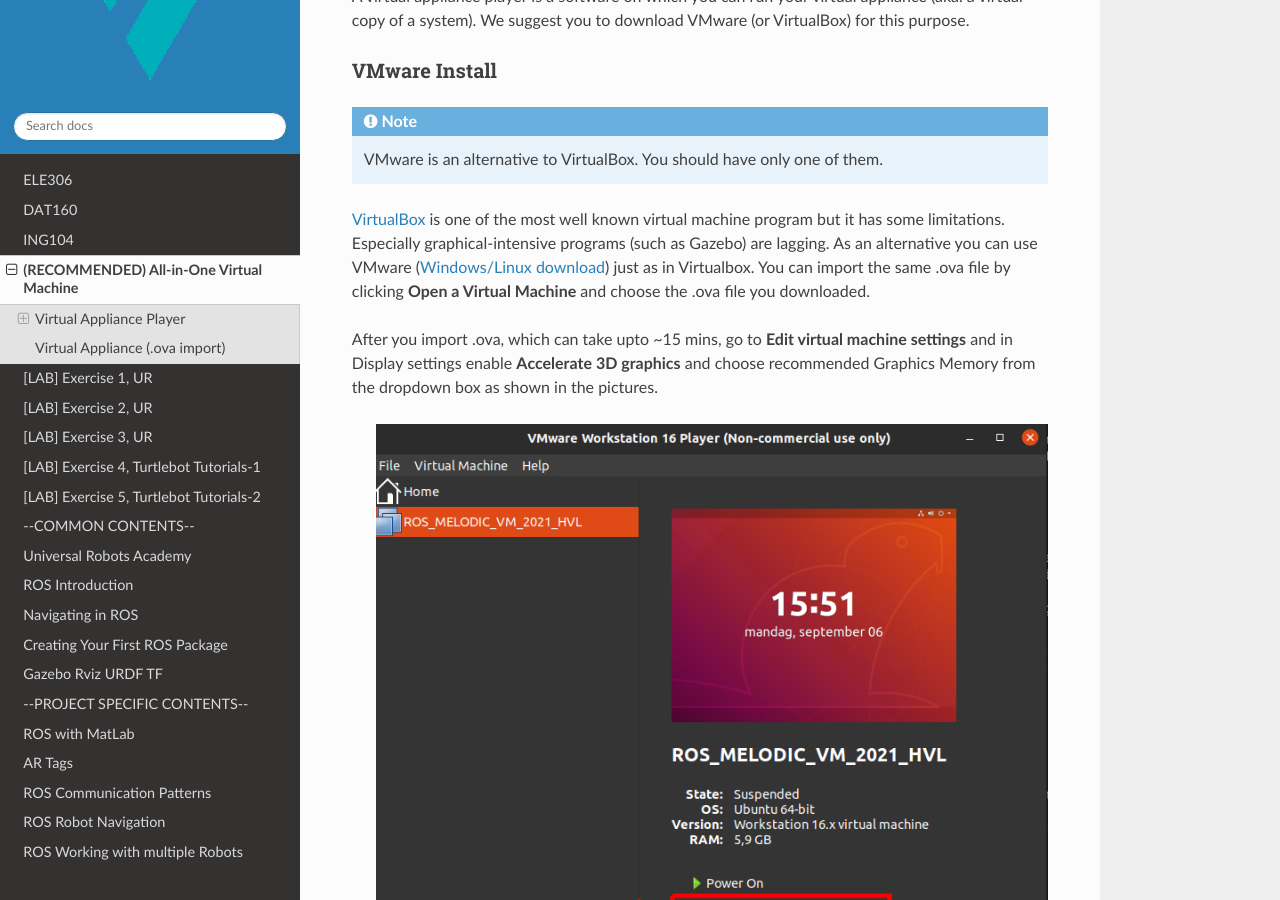
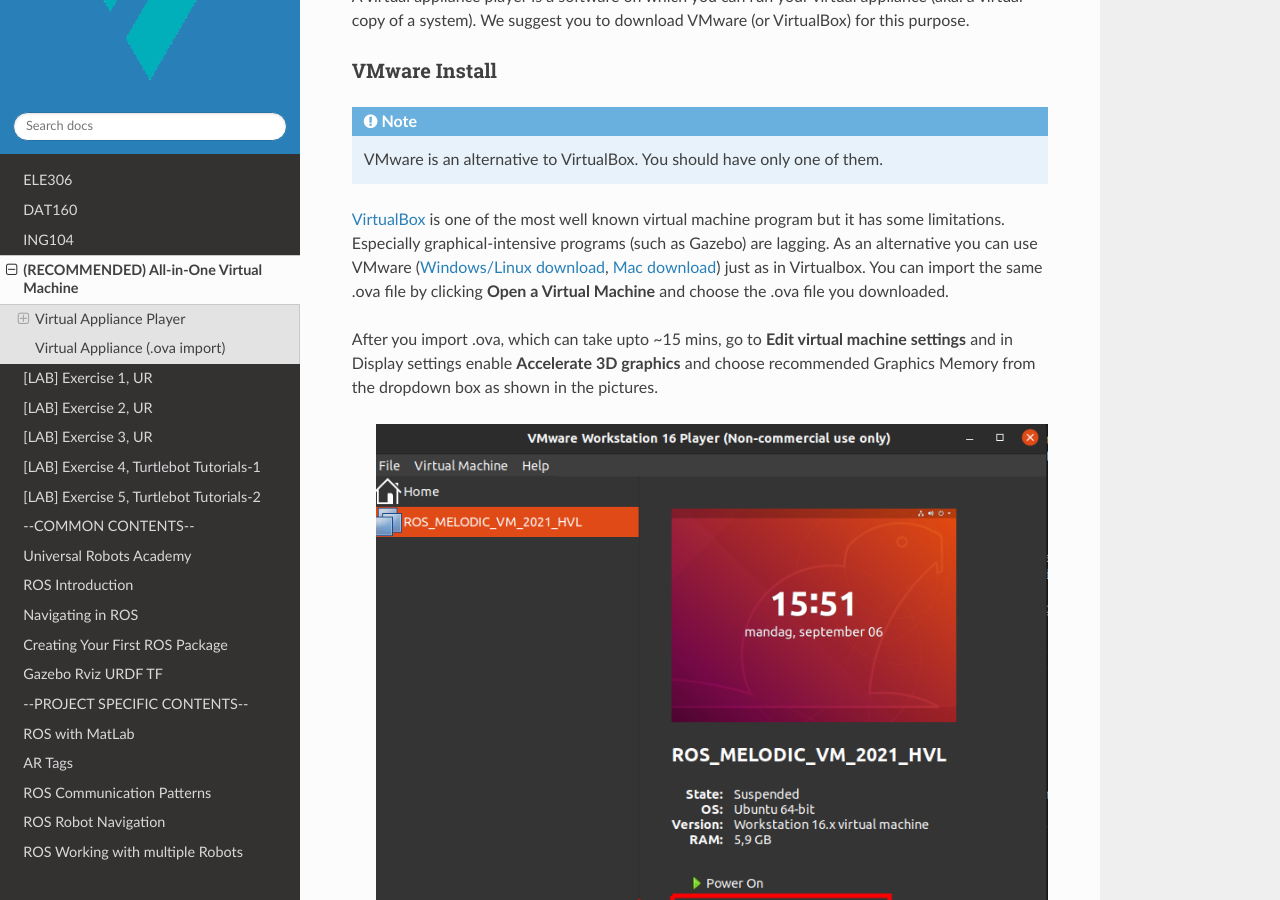
Before and after one commit to frdedynamics/robotics-lab-documentation, a Sphinx documentation site: the page built from source/texts/your_pc/install_vm.rst, in a window 1280 px wide and 900 px high, scrolled down 471 px. Built offline with Sphinx 7.4.7 and the Read the Docs theme 2.0.0, drawn with Linux system fonts in a browser that asks for light colours; the version number could not be read and is left out.

Commit message:
Update install_vm.rst

```diff
--- a/source/texts/your_pc/install_vm.rst
+++ b/source/texts/your_pc/install_vm.rst
@@ -23,7 +23,7 @@
 .. note::
    VMware is an alternative to VirtualBox. You should have only one of them.
 
-`VirtualBox <https://www.virtualbox.org/wiki/Downloads>`_ is one of the most well known virtual machine program but it has some limitations. Especially graphical-intensive programs (such as Gazebo) are lagging. As an alternative you can use VMware (`Windows/Linux download <https://www.vmware.com/products/workstation-player/workstation-player-evaluation.html>`_) just as in Virtualbox. You can import the same .ova file by clicking **Open a Virtual Machine** and choose the .ova file you downloaded.
+`VirtualBox <https://www.virtualbox.org/wiki/Downloads>`_ is one of the most well known virtual machine program but it has some limitations. Especially graphical-intensive programs (such as Gazebo) are lagging. As an alternative you can use VMware (`Windows/Linux download <https://www.vmware.com/products/workstation-player/workstation-player-evaluation.html>`_, `Mac download <https://www.vmware.com/products/fusion/fusion-evaluation.html>`_) just as in Virtualbox. You can import the same .ova file by clicking **Open a Virtual Machine** and choose the .ova file you downloaded.
 
 After you import .ova, which can take upto ~15 mins, go to **Edit virtual machine settings** and in Display settings enable **Accelerate 3D graphics** and choose recommended Graphics Memory from the dropdown box as shown in the pictures.
 
```
